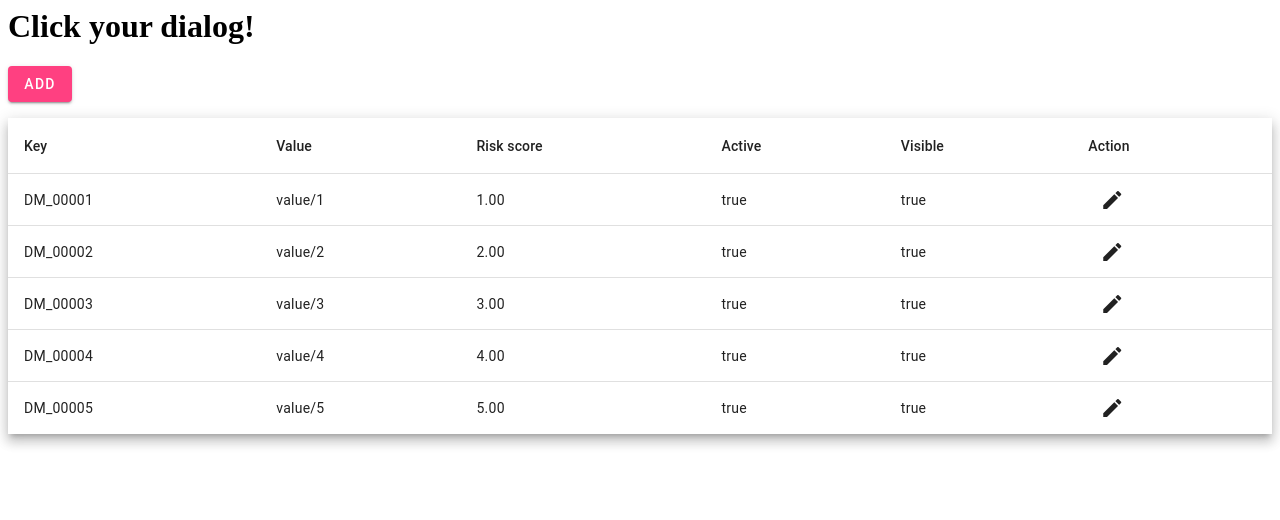
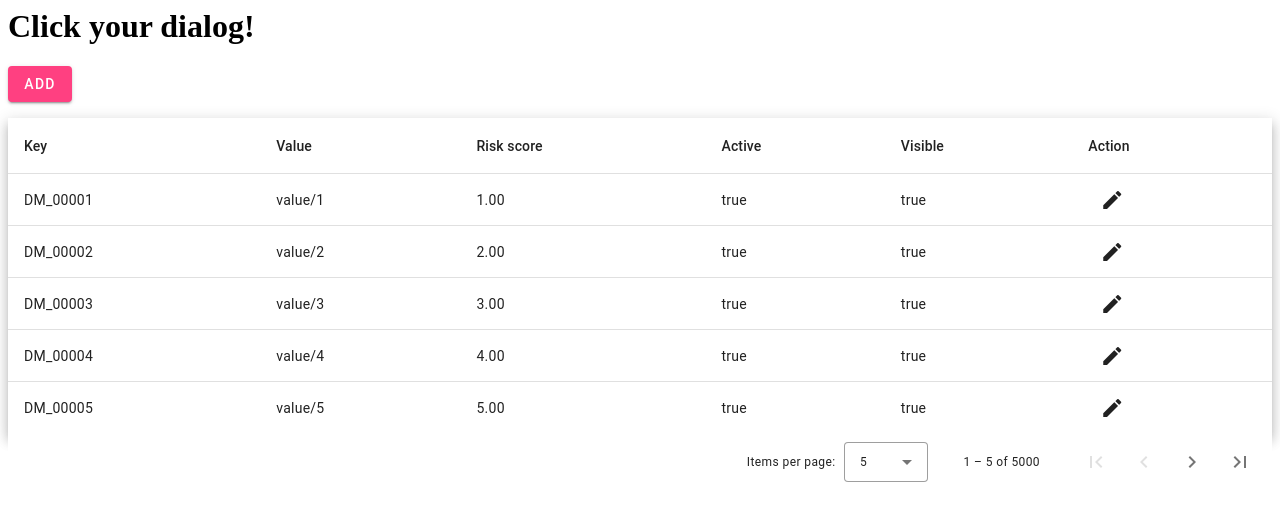
Before and after one commit to Cashew13/angular-zlmr5b, an Angular app: page / in a window 1280 px wide. Shown: the top 520 px of the page. Built offline with nearby package versions, Linux system fonts and the light colour scheme.

Commit message:
Increase data size and add pagination

```diff
--- a/src/app/app.component.html
+++ b/src/app/app.component.html
@@ -83,12 +83,8 @@
   ></ng-container>
 </ng-container>
 
-<table
-  mat-table
-  [dataSource]="originalDimensions$ | async"
-  class="mat-elevation-z8"
-  [hidden]="showUpdatedDimensionsTable"
->
+<div [hidden]="showUpdatedDimensionsTable">
+  <table mat-table [dataSource]="dataSource" class="mat-elevation-z8">
     <ng-container matColumnDef="key">
       <th mat-header-cell *matHeaderCellDef>Key</th>
       <td mat-cell *matCellDef="let element">
@@ -106,7 +102,9 @@
     <ng-container matColumnDef="riskScore">
       <th mat-header-cell *matHeaderCellDef>Risk score</th>
       <td mat-cell *matCellDef="let element">
-      {{ (element.updatedData.value ?? element.originalData.value).riskScore }}
+        {{
+          (element.updatedData.value ?? element.originalData.value).riskScore
+        }}
       </td>
     </ng-container>
 
@@ -143,9 +141,10 @@
     <tr mat-header-row *matHeaderRowDef="displayedColumns"></tr>
     <tr mat-row *matRowDef="let row; columns: displayedColumns"></tr>
   </table>
-<!-- <mat-paginator
+  <mat-paginator
     [pageSizeOptions]="[5, 10, 20]"
     showFirstLastButtons
     aria-label="Select page of periodic elements"
   >
-</mat-paginator> -->
+  </mat-paginator>
+</div>
--- a/src/app/app.component.ts
+++ b/src/app/app.component.ts
@@ -1,15 +1,19 @@
 import {
+  AfterViewInit,
   ChangeDetectionStrategy,
   Component,
   OnDestroy,
   OnInit,
+  ViewChild,
 } from '@angular/core';
 import {
   MatDialog,
   MAT_DIALOG_DATA,
   MatDialogRef,
 } from '@angular/material/dialog';
+import { MatPaginator } from '@angular/material/paginator';
 import { MatSlideToggleChange } from '@angular/material/slide-toggle';
+import { MatTableDataSource } from '@angular/material/table';
 import {
   Observable,
   map,
@@ -30,7 +34,7 @@ import { StatefulDecorator, Updatable } from './interfaces/stateful-decorator';
   templateUrl: './app.component.html',
   styleUrls: ['./app.component.css'],
 })
-export class AppComponent implements OnInit, OnDestroy {
+export class AppComponent implements OnInit, OnDestroy, AfterViewInit {
   tableDimensions$: Observable<StatefulDecorator<Dimension>[]> = of([]);
   ss: string[] = [];
   createdDimensions$: Observable<string[]> = of([]);
@@ -40,6 +44,8 @@ export class AppComponent implements OnInit, OnDestroy {
   originalDimensions$: Observable<Updatable<Dimension>[]>;
 
   showUpdatedDimensionsTable: boolean = false;
+  @ViewChild(MatPaginator) paginator: MatPaginator;
+  dataSource = new MatTableDataSource<Updatable<Dimension>>([]);
 
   displayedColumns: string[] = [
     'key',
@@ -58,17 +64,27 @@ export class AppComponent implements OnInit, OnDestroy {
     private dimensionService: DimensionService
   ) {}
 
+  ngAfterViewInit(): void {
+    this.dataSource.paginator = this.paginator;
+  }
+
+  private tableSub: Subscription;
+
   ngOnInit() {
-    this.tableDimensions$ = this.dimensionService
+    // this.tableDimensions$ = this.dimensionService
+    //   .fetchDimensions()
+    //   .pipe(map((dms) => dms.map((d) => new StatefulDecorator(d))));
+
+    this.tableSub = this.dimensionService
       .fetchDimensions()
-      .pipe(map((dms) => dms.map((d) => new StatefulDecorator(d))));
-
-    this.originalDimensions$ = this.dimensionService
-      .fetchDimensions()
-      .pipe(map((dms) => dms.map((d) => new Updatable(d))));
+      .pipe(map((dms) => dms.map((d) => new Updatable(d))))
+      .subscribe((dms) => {
+        this.dataSource.data = dms;
+      });
   }
 
   ngOnDestroy() {
+    this.tableSub?.unsubscribe();
     this.sub?.unsubscribe();
   }
 
@@ -118,7 +134,8 @@ export class AppComponent implements OnInit, OnDestroy {
       if (this.isDimensionReverted(dimension)) {
         dimension.updatedData.next(null);
         this.updatedDimensions.next(ups.filter((d) => d !== dimension));
-        this.showUpdatedDimensionsTable = this.updatedDimensions.value.length > 0;
+        this.showUpdatedDimensionsTable =
+          this.updatedDimensions.value.length > 0;
         return;
       }
     });
--- a/src/app/dimension.service.ts
+++ b/src/app/dimension.service.ts
@@ -9,7 +9,7 @@ export class DimensionService {
   private readonly dimensions: Dimension[] = [];
 
   constructor() {
-    for (let i = 1; i <= 5; i++) {
+    for (let i = 1; i <= 5000; i++) {
       this.dimensions.push({
         key: `DM_0000${i}`,
         value: `value/${i}`,
```
Lines whose indentation alone changed are shown as unchanged.
